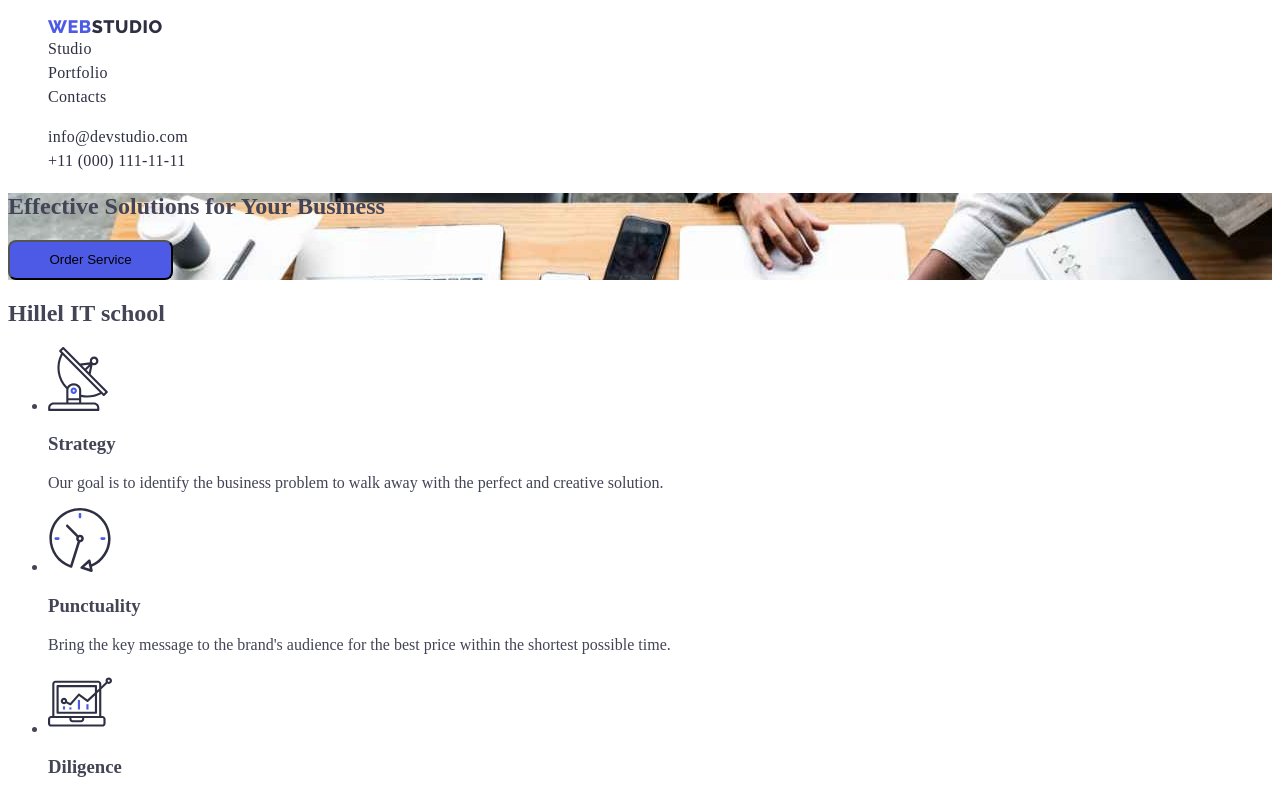
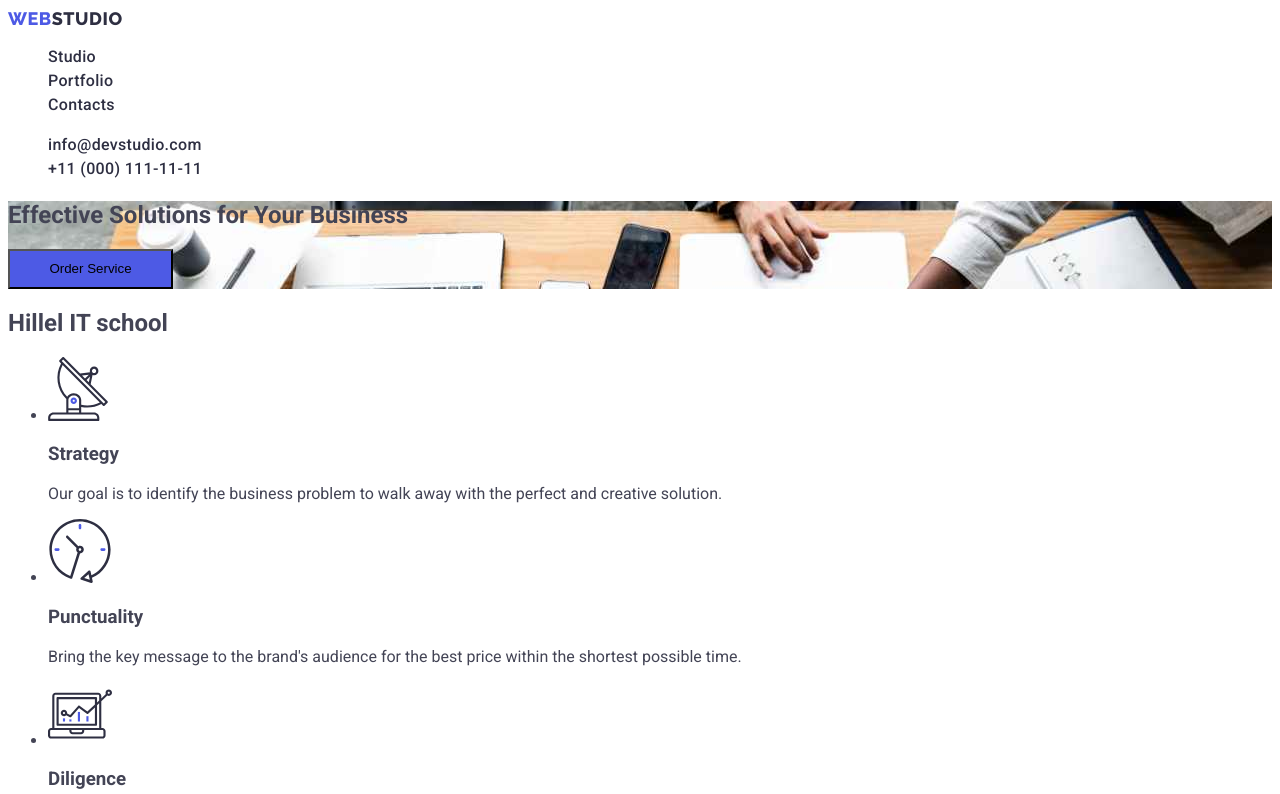
Before and after one commit to Andreykeyr/goit-markup-hw-02, a plain HTML site: page index.html in a window 1280 px wide. Shown: the top 794 px of the page. Drawn offline with Linux system fonts and the light colour scheme.

Commit message:
Автотесты попердолило

```diff
--- a/css/style.css
+++ b/css/style.css
@@ -3,9 +3,9 @@
 }
 
 body {
+   font-family: "Roboto";
+   background-color: #ffffff;
    color:#434455;
-   background-color: #ffffff
-   font-family: "Roboto", sans-serif;
 }
 
 a {
@@ -19,7 +19,6 @@ a {
    width: 165px;
    height: 40px;
    background-color: #4D5AE5;
-   border-radius: 8px
 }
 
 section {
--- a/index.html
+++ b/index.html
@@ -16,10 +16,8 @@
 <body>
    <header>
       <nav>
+         <a href="./index.html" class="logo link">Web<span class="span">Studio</span></a>
          <ul class="list">
-            <li class="list">
-               <a href="./index.html" class="logo link">Web<span class="span">Studio</span></a>
-            </li>
             <li class="list">
                <a class="nav-btn link" href="./index.html">Studio</a>
             </li>
```
